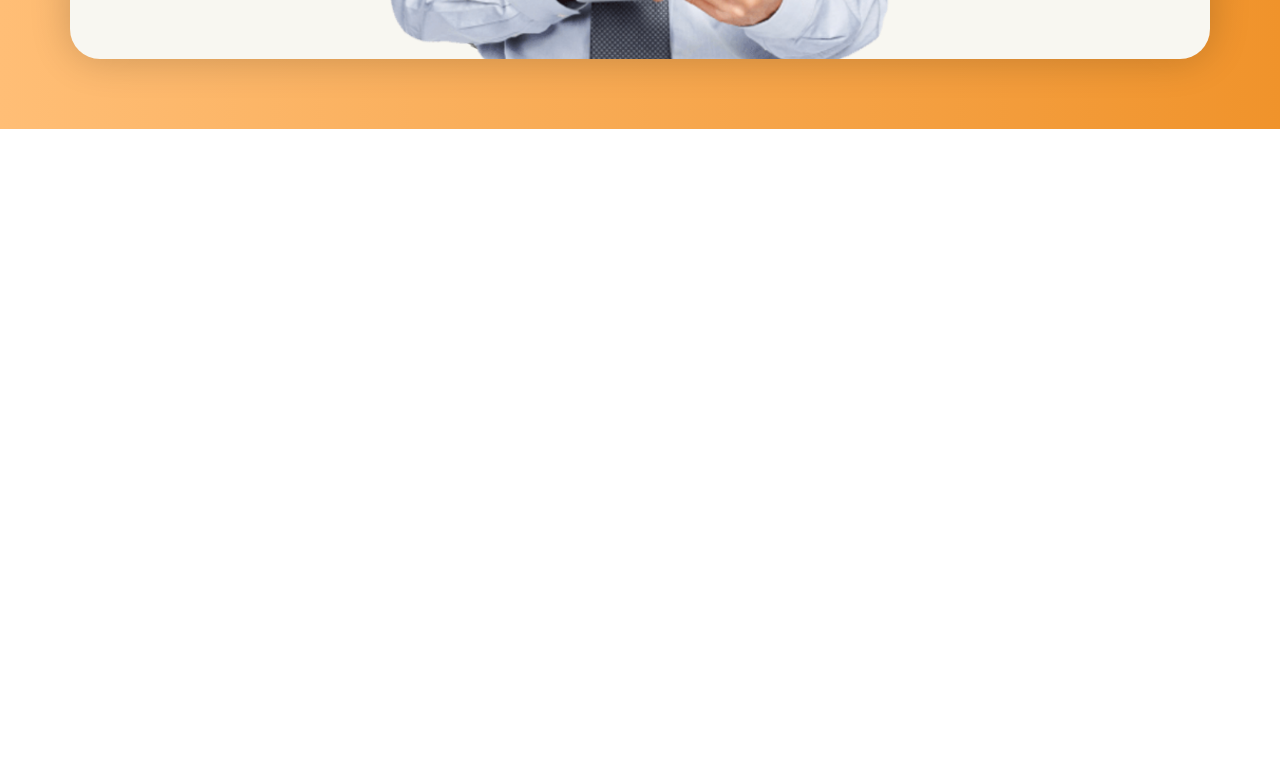
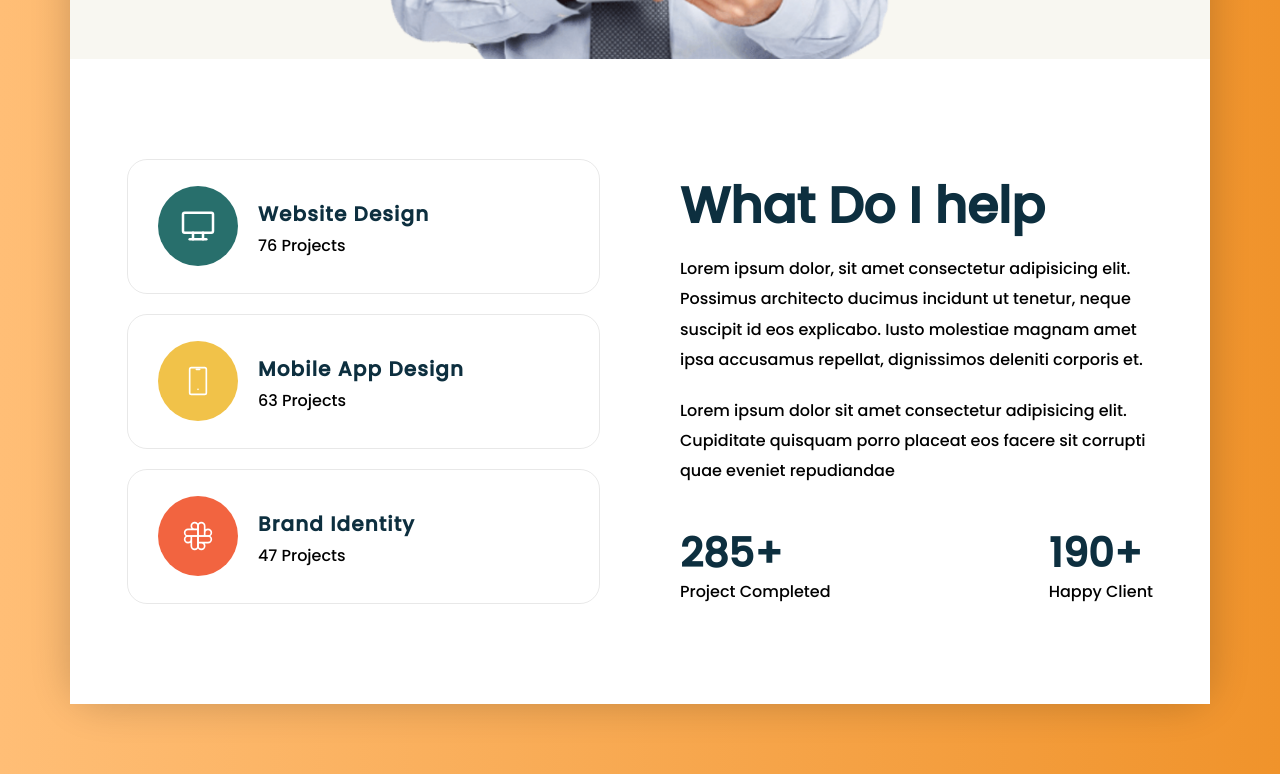
Before and after one commit to meedsharif/live-class-portfolio, a plain HTML site: page index.html in a window 1280 px wide. Shown: the part 811-1585 px from the top of the page. Before the commit the page ends 940 px from the top, so only its background shows below. Drawn offline with Linux system fonts and the light colour scheme.

Commit message:
add services section

```diff
--- a/index.html
+++ b/index.html
@@ -13,6 +13,7 @@
 <body>
 
   <div class="wrapper">
+    <!-- HEADER -->
     <header>
       <nav class="nav container">
         <div class="logo">
@@ -51,6 +52,62 @@
         </div>
       </div>
     </header>
+
+    <!-- About ME -->
+    <section class="about ">
+      <div class="container">
+        <div class="services">
+
+          <div class="service">
+            <div class="icon green">
+              <img src="./src/assets/monitor.svg" alt="Monitor">
+            </div>
+            <div class="info">
+              <h5 class="title">Website Design</h5>
+              <div class="projects">76 Projects</div>
+            </div>
+          </div>
+
+          <div class="service">
+            <div class="icon yellow">
+              <img src="./src/assets/mobile.svg" alt="Monitor">
+            </div>
+            <div class="info">
+              <h5 class="title">Mobile App Design</h5>
+              <div class="projects">63 Projects</div>
+            </div>
+          </div>
+
+          <div class="service">
+            <div class="icon orange">
+              <img src="./src/assets/slack.svg" alt="Monitor">
+            </div>
+            <div class="info">
+              <h5 class="title">Brand Identity</h5>
+              <div class="projects">47 Projects</div>
+            </div>
+          </div>
+
+        </div>
+        <div class="descriptions">
+          <h2>What Do I help</h2>
+          <p>Lorem ipsum dolor, sit amet consectetur adipisicing elit. Possimus architecto ducimus incidunt ut tenetur, neque suscipit id eos explicabo. Iusto molestiae magnam amet ipsa accusamus repellat, dignissimos deleniti corporis et.</p>
+
+          <p class="mt-4">Lorem ipsum dolor sit amet consectetur adipisicing elit. Cupiditate quisquam porro placeat eos facere sit corrupti quae eveniet repudiandae</p>
+
+          <div class="stats">
+            <div class="stat">
+              <h3>285+</h3>
+              <span>Project Completed</span>
+            </div>
+            <div class="stat">
+              <h3>190+</h3>
+              <span>Happy Client</span>
+            </div>
+          </div>
+        </div>
+      </div>
+    </section>
   </div>
 </body>
 </html>
--- a/src/styles/style.css
+++ b/src/styles/style.css
@@ -1,6 +1,11 @@
 * {
   padding: 0;
   margin: 0;
+  box-sizing: border-box;
+}
+
+:root {
+  --font-primary: #0D2F3F;
 }
 
 html {
@@ -95,7 +100,7 @@ header {
 }
 
 .container {
-  max-width: 140rem;
+  max-width: 120rem;
   width: 90%;
   margin: 0 auto;
 }
@@ -117,7 +122,7 @@ header {
 .top-headers h1 {
   font-size: 7rem;
   font-weight: 400;
-  color: #0D2F3F;
+  color: var(--font-primary);
   letter-spacing: 1px;
   font-weight: 600;
   line-height: 1.2;
@@ -151,6 +156,7 @@ header {
 .exp .number {
   font-size: 8rem;
   font-weight: 600;
+  color: var(--font-primary);
 }
 
 .exp .years {
@@ -158,6 +164,7 @@ header {
   width: 1rem;
   text-transform: uppercase;
   line-height: 1.8;
+  color: var(--font-primary);
 }
 
 .bottom .cert {
@@ -167,3 +174,97 @@ header {
 .cert img {
   width: 100%;
 }
+
+.about {
+  background-color: #fff;
+}
+
+.about .container {
+  margin: 0 auto;
+  padding: 10rem 0;
+  display: grid;
+  grid-template-columns: 1fr 1fr;
+  gap: 8rem;
+}
+
+.about .services {
+  display: grid;
+  grid-template-columns: 1fr;
+  gap: 2rem;
+}
+
+.services .service {
+  border: 1px solid rgba(0, 0, 0, 0.09);
+  padding: 2rem 3rem;
+  border-radius: 2rem;
+  display: flex;
+  align-items: center;
+  gap: 2rem;
+  transition: box-shadow .2s;
+  cursor: pointer;
+}
+
+.service .icon {
+  width: 8rem;
+  height: 8rem;
+  display: flex;
+  align-items: center;
+  justify-content: center;
+  border-radius: 8rem;
+  padding: 2rem;
+}
+
+.services .info .title {
+  font-size: 2rem;
+  font-weight: 600;
+  letter-spacing: 1.1px;
+  color: var(--font-primary);
+  line-height: 1.9;
+}
+
+.services .service:hover {
+  box-shadow: 0 0 3rem rgba(0, 0, 0, 0.08);
+}
+
+.service .icon img {
+  width: 100%;
+}
+
+.service .green {
+  background-color: #286F6C;
+}
+
+.service .yellow {
+  background-color: #F1C249;
+}
+
+.service .orange {
+  background-color: #F26440;
+}
+
+.descriptions h2 {
+  font-size: 5rem;
+  color: var(--font-primary);
+  line-height: 1.9;
+}
+
+.descriptions p {
+  line-height: 1.9;
+}
+
+.mt-4 {
+  margin-top: 2rem;
+}
+
+.stats {
+  display: flex;
+  justify-content: space-between;
+  margin-top: 4rem;
+}
+
+.stats .stat h3 {
+  font-size: 4rem;
+  font-weight: 600;
+  color: var(--font-primary);
+  line-height: 1.3;
+}
```
Also changed, not shown: src/assets/mobile.svg (added), src/assets/monitor.svg (added), src/assets/slack.svg (added).
